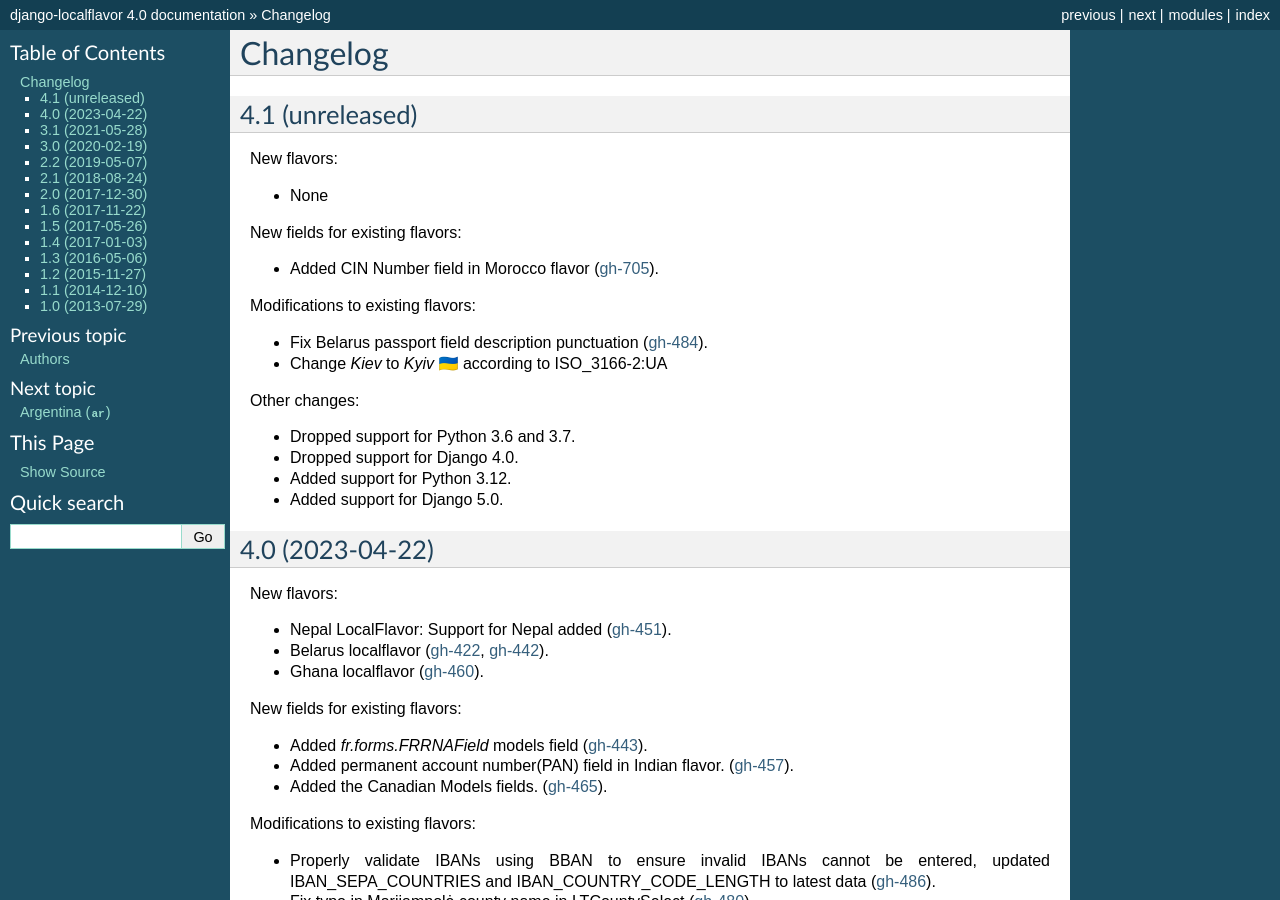
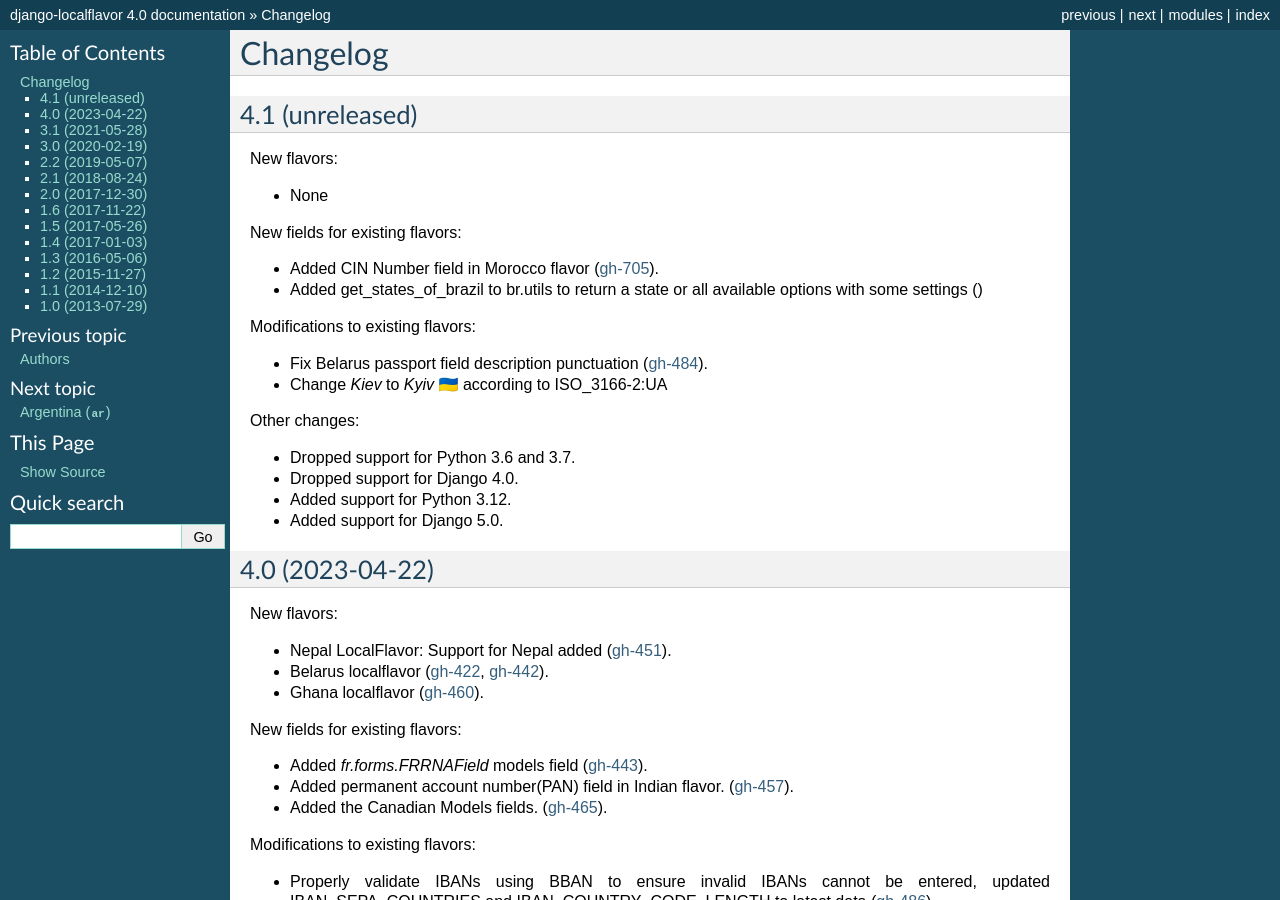
Before and after one commit to django/django-localflavor, a Sphinx documentation site: the page built from docs/changelog.rst, in a window 1280 px wide and 900 px high. Built offline with Sphinx 7.4.7, drawn with Linux system fonts in a browser that asks for light colours.

Commit message:
Change files: docs/changelog.rst and docs/authors.rst

```diff
--- a/docs/authors.rst
+++ b/docs/authors.rst
@@ -104,6 +104,7 @@
 * Paul Cunnane
 * Paul Donohue
 * Paulo Poiati
+* Pedro Henrique Vicente de Sousa
 * Peter J. Farrell
 * Rael Max
 * Ramiro Morales
--- a/docs/changelog.rst
+++ b/docs/changelog.rst
@@ -11,6 +11,8 @@
 New fields for existing flavors:
 
 - Added CIN Number field in Morocco flavor (`gh-705 <https://github.com/django/django-localflavor/pull/507>`_).
+- Added get_states_of_brazil to br.utils to return a state or all available options with some settings
+  ()
 
 Modifications to existing flavors:
 
```
